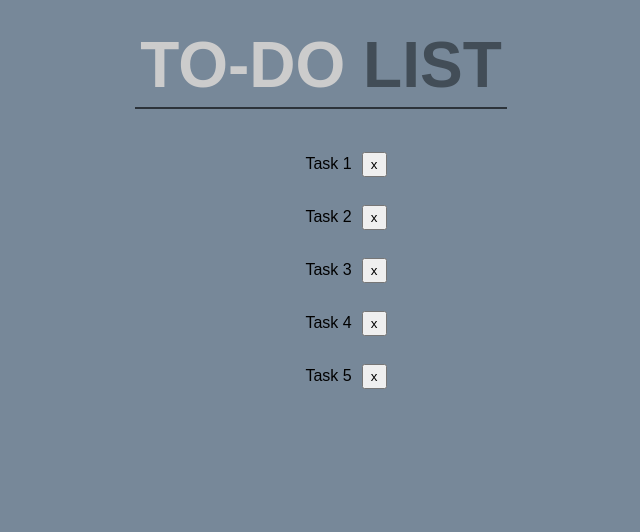
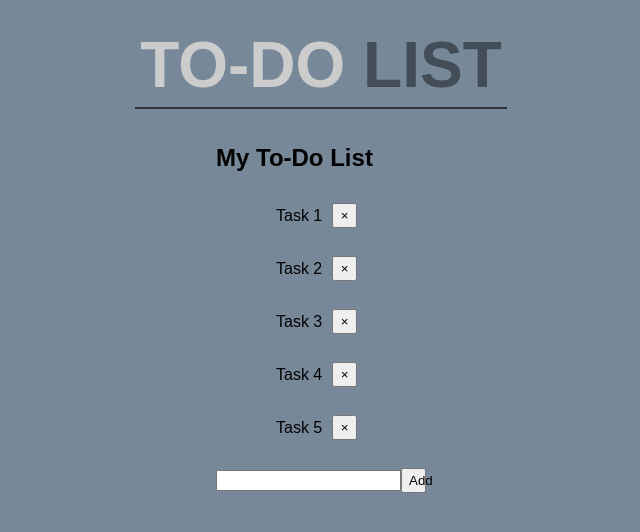
Before and after one commit to kncichosz/TO-DO-React, a React (Create React App) app: page / in a window 1280 px wide. Shown: the top 532 px of the page, without its empty margins (319-959 px from the left). Built offline with nearby package versions, Linux system fonts and the light colour scheme; the HTML template or start-up script is replaced by a standard one.

Commit message:
adding tasks form and title for list
-created form for adding new tasks
-added title for list (way to add multiple lists in the future) and adjusted the rest of codde for it

```diff
--- a/src/App.js
+++ b/src/App.js
@@ -1,38 +1,79 @@
-import React, { useState } from 'react';
+import React, { useState } from "react";
+
+function ToDoForm(props) {
+  return (
+    <div>
+      <input type="text" onChange={props.onChange} value={props.draft} />
+      <button onClick={props.onSubmit}>Add</button>
+    </div>
+  );
+}
 
 function TasksList() {
+  //false means that the task is not completed yet
+  const initialTasks = {
+    title: "My To-Do List",
+    tasks: [
+      { name: "Task 1", completed: false },
+      { name: "Task 2", completed: false },
+      { name: "Task 3", completed: false },
+      { name: "Task 4", completed: false },
+      { name: "Task 5", completed: false },
+    ],
+  };
 
+  const [tasksData, setTasksData] = useState(initialTasks);
+  const [draft, setDraft] = useState("");
 
-  //false means that the task is not completed yet
-  const initialTasks = [
-    ["Task 1", false],
-    ["Task 2", false],
-    ["Task 3", false],
-    ["Task 4", false],
-    ["Task 5", false]
-  ];
-
-  const [tasks, setTasks] = useState(initialTasks);
-
-  function deleteTask(indexToDelete){
-    setTasks(prevTasks => prevTasks.filter((task, index) => index !== indexToDelete));
+  function deleteTask(indexToDelete) {
+    setTasksData((prevTasksData) => ({
+      ...prevTasksData,
+      tasks: prevTasksData.tasks.filter((_, index) => index !== indexToDelete),
+    }));
   }
 
-  function createTask(){
+  function updateDraft(event) {
+    setDraft(event.target.value);
   }
 
-  function finishTask(indexOfCompletedTask){
-    setTasks(prevTasks =>  prevTasks.map((task, index) =>  index === indexOfCompletedTask ? [task[0], !task[1]] : task ));
+  function createTask() {
+    const newTask = { name: draft, completed: false };
+    setTasksData((prevTasksData) => ({
+      ...prevTasksData,
+      tasks: [...prevTasksData.tasks, newTask],
+    }));
+    setDraft("");
+  }
+
+  function finishTask(indexOfCompletedTask) {
+    setTasksData((prevTasksData) => ({
+      ...prevTasksData,
+      tasks: prevTasksData.tasks.map((task, index) =>
+        index === indexOfCompletedTask
+          ? { ...task, completed: !task.completed }
+          : task
+      ),
+    }));
   }
 
   return (
-    <div className='taskList'>
+    <div className="taskList">
+      <h2>{tasksData.title}</h2>
       <ul>
-        {tasks.map( (task, index) => <li key={index} >
-            <div className={`task ${task[1] ? "finishedTask" : "" }`} onClick={() => finishTask(index)} > {task[0]}</div>
-            <button onClick={() => deleteTask(index)}> x </button>
-          </li>)}
+        {tasksData.tasks.map((task, index) => (
+          <li key={index}>
+            <div
+              className={`task ${task[1] ? "finishedTask" : ""}`}
+              onClick={() => finishTask(index)}
+            >
+              {" "}
+              {task.name}
+            </div>
+            <button onClick={() => deleteTask(index)}> &times; </button>
+          </li>
+        ))}
       </ul>
+      <ToDoForm onSubmit={createTask} onChange={updateDraft} draft={draft} />
     </div>
   );
 }
@@ -41,8 +82,8 @@ function Header() {
   return (
     <header>
       <h1>
-        <span style={{color: "#ccc"}}>TO-DO </span>
-        <span style={{color: "#424d57"}}>LIST</span>
+        <span style={{ color: "#ccc" }}>TO-DO </span>
+        <span style={{ color: "#424d57" }}>LIST</span>
       </h1>
     </header>
   );
```
